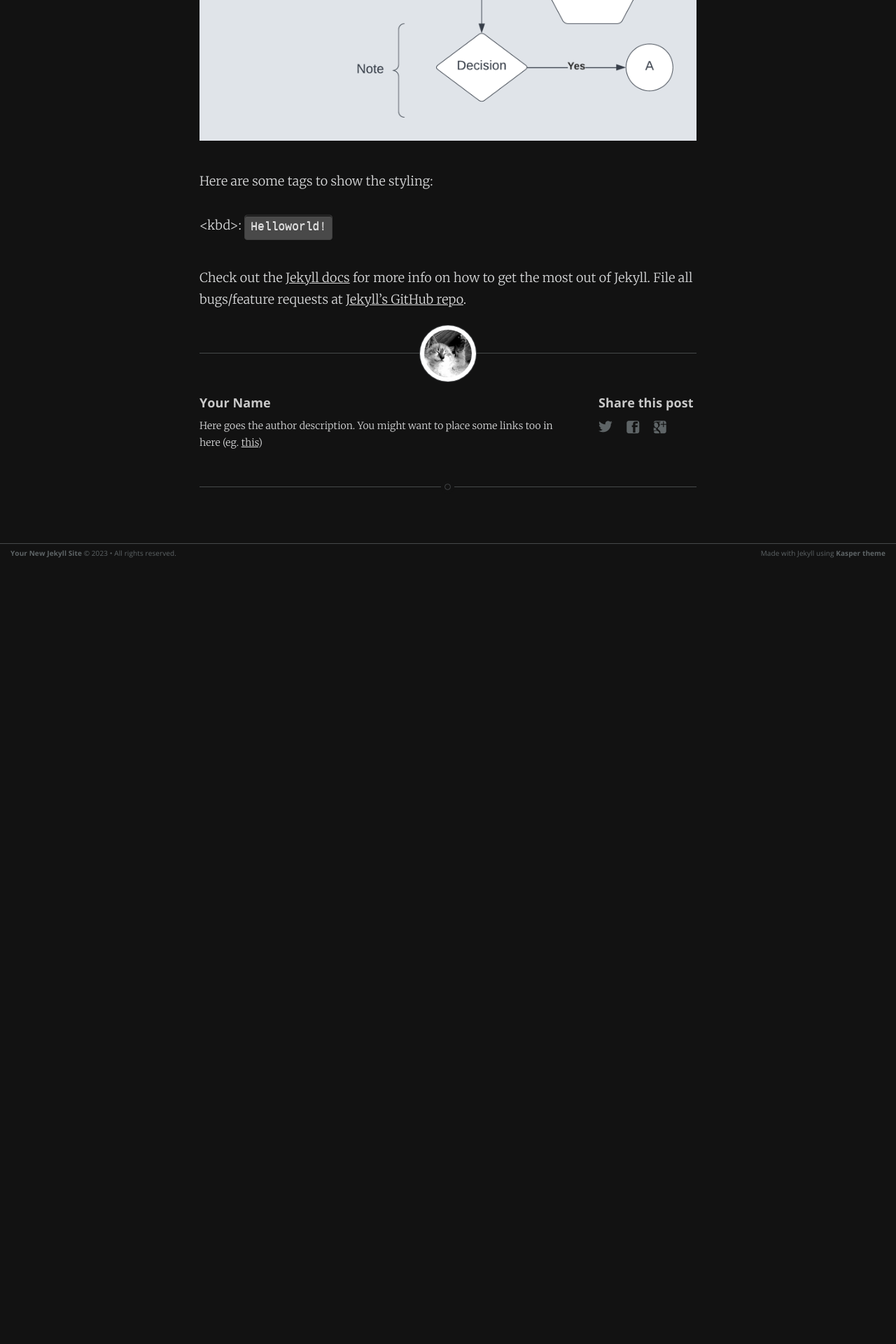
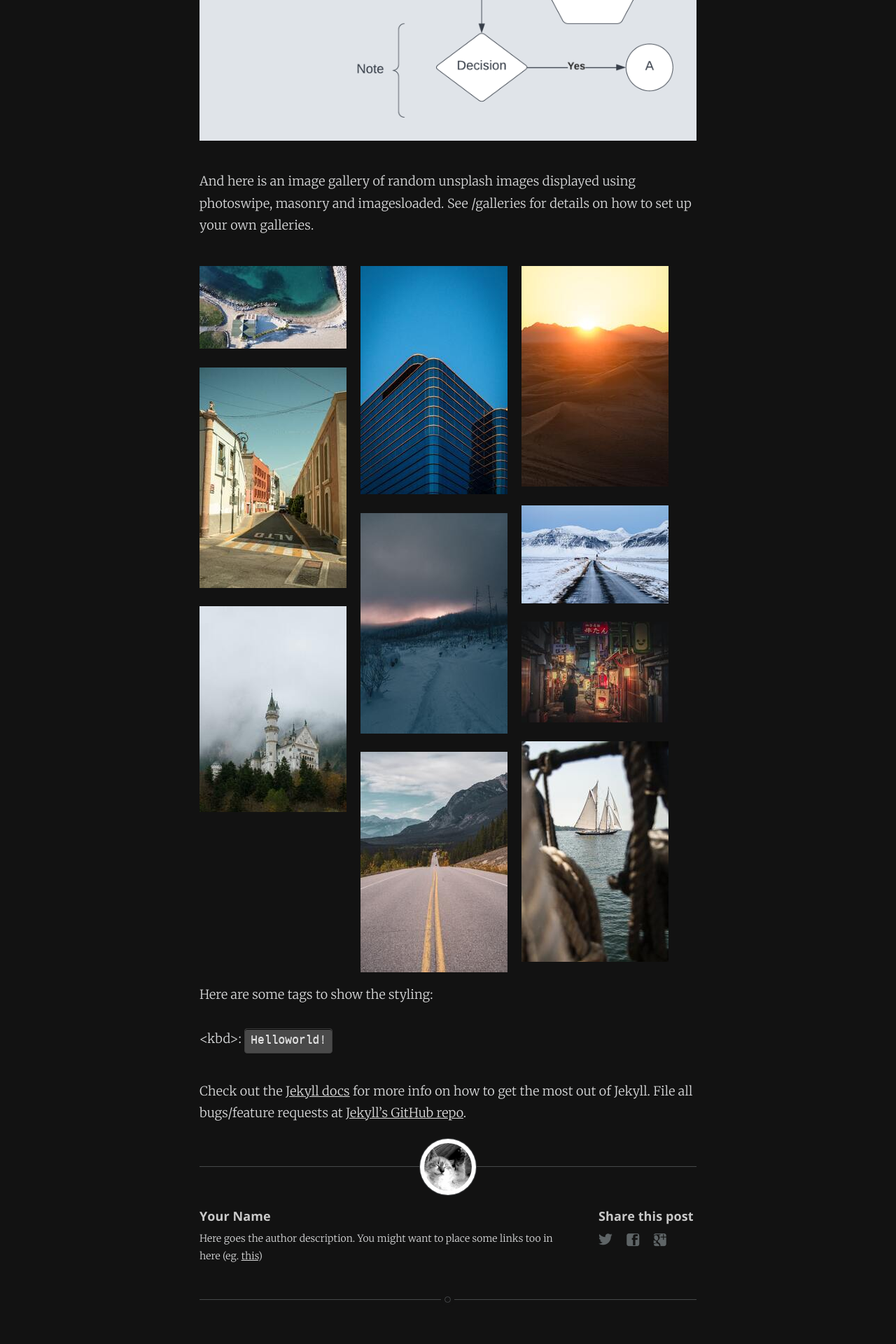
Before and after one commit to rosario/kasper, a Jekyll site: the page built from _posts/2013-11-10-welcome-to-jekyll.markdown, in a window 1280 px wide. Shown: the part 1769-3689 px from the top of the page at 70% size. Built offline with Jekyll 4.4.1, drawn with Linux system fonts in a browser that asks for light colours; before the commit the page ends 2573 px from its top, so only the background shows below that.

Commit message:
posts: add example photo gallery
Set up the photo gallery based on the sample gallery and scripts.

```diff
--- a/_posts/2013-11-10-welcome-to-jekyll.markdown
+++ b/_posts/2013-11-10-welcome-to-jekyll.markdown
@@ -50,6 +51,72 @@ And here is an image:
 
 ![image description]({{ site.baseurl }}/assets/images/example-image.png)
 
+And here is an image gallery of random unsplash images displayed using photoswipe, masonry
+and imagesloaded. See /galleries for details on how to set up your own galleries.
+
+<div class="grid pswp-gallery" id="my-gallery">
+  <div class="grid-item">
+    <a href="{{ site.baseurl }}/galleries/gallery-1/louis-de-jarzat-00YHwl4xVsM-unsplash.jpg" data-pswp-width="4000" data-pswp-height="2250" target="_blank">
+      <img src="{{ site.baseurl }}/galleries/gallery-1/thumbnail_louis-de-jarzat-00YHwl4xVsM-unsplash.jpg" alt="" />
+    </a>
+  </div>
+
+  <div class="grid-item">
+    <a href="{{ site.baseurl }}/galleries/gallery-1/clark-van-der-beken-l2AmhAw8hyk-unsplash.jpg" data-pswp-width="2861" data-pswp-height="4444" target="_blank">
+      <img src="{{ site.baseurl }}/galleries/gallery-1/thumbnail_clark-van-der-beken-l2AmhAw8hyk-unsplash.jpg" alt="" />
+    </a>
+  </div>
+
+  <div class="grid-item">
+    <a href="{{ site.baseurl }}/galleries/gallery-1/mary-brennan-3AdpK0ib5ko-unsplash.jpg" data-pswp-width="4661" data-pswp-height="6991" target="_blank">
+      <img src="{{ site.baseurl }}/galleries/gallery-1/thumbnail_mary-brennan-3AdpK0ib5ko-unsplash.jpg" alt="" />
+    </a>
+  </div>
+
+  <div class="grid-item">
+    <a href="{{ site.baseurl }}/galleries/gallery-1/alex-quezada-UsVoHGRjWAs-unsplash.jpg" data-pswp-width="4085" data-pswp-height="6128" target="_blank">
+      <img src="{{ site.baseurl }}/galleries/gallery-1/thumbnail_alex-quezada-UsVoHGRjWAs-unsplash.jpg" alt="" />
+    </a>
+  </div>
+
+  <div class="grid-item">
+    <a href="{{ site.baseurl }}/galleries/gallery-1/kristaps-ungurs-8sehVODwNtk-unsplash.jpg" data-pswp-width="5985" data-pswp-height="3982" target="_blank">
+      <img src="{{ site.baseurl }}/galleries/gallery-1/thumbnail_kristaps-ungurs-8sehVODwNtk-unsplash.jpg" alt="" />
+    </a>
+  </div>
+
+  <div class="grid-item">
+    <a href="{{ site.baseurl }}/galleries/gallery-1/patryk-wojcieszak-MN0mhf9kr_o-unsplash.jpg" data-pswp-width="2133" data-pswp-height="3200" target="_blank">
+      <img src="{{ site.baseurl }}/galleries/gallery-1/thumbnail_patryk-wojcieszak-MN0mhf9kr_o-unsplash.jpg" alt="" />
+    </a>
+  </div>
+
+  <div class="grid-item">
+    <a href="{{ site.baseurl }}/galleries/gallery-1/madita-luisa-sUoTw-E13ww-unsplash.jpg" data-pswp-width="4000" data-pswp-height="5600" target="_blank">
+      <img src="{{ site.baseurl }}/galleries/gallery-1/thumbnail_madita-luisa-sUoTw-E13ww-unsplash.jpg" alt="" />
+    </a>
+  </div>
+
+  <div class="grid-item">
+    <a href="{{ site.baseurl }}/galleries/gallery-1/masahiro-miyagi-EesGu5cRnWo-unsplash.jpg" data-pswp-width="5208" data-pswp-height="3583" target="_blank">
+      <img src="{{ site.baseurl }}/galleries/gallery-1/thumbnail_masahiro-miyagi-EesGu5cRnWo-unsplash.jpg" alt="" />
+    </a>
+  </div>
+
+  <div class="grid-item">
+    <a href="{{ site.baseurl }}/galleries/gallery-1/andrew-castillo-jkK8B9brrS4-unsplash.jpg" data-pswp-width="3265" data-pswp-height="4898" target="_blank">
+      <img src="{{ site.baseurl }}/galleries/gallery-1/thumbnail_andrew-castillo-jkK8B9brrS4-unsplash.jpg" alt="" />
+    </a>
+  </div>
+
+  <div class="grid-item">
+    <a href="{{ site.baseurl }}/galleries/gallery-1/karl-paul-baldacchino-0Eup9Wiit7E-unsplash.jpg" data-pswp-width="4000" data-pswp-height="6000" target="_blank">
+      <img src="{{ site.baseurl }}/galleries/gallery-1/thumbnail_karl-paul-baldacchino-0Eup9Wiit7E-unsplash.jpg" alt="" />
+    </a>
+  </div>
+
+</div>
+
 Here are some tags to show the styling:
 
 &lt;kbd&gt;: <kbd>Helloworld!</kbd>
```
Also changed, not shown: other parts of _posts/2013-11-10-welcome-to-jekyll.markdown (+1 -0 lines).
